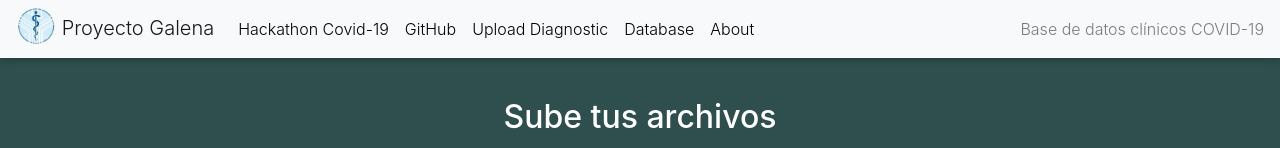
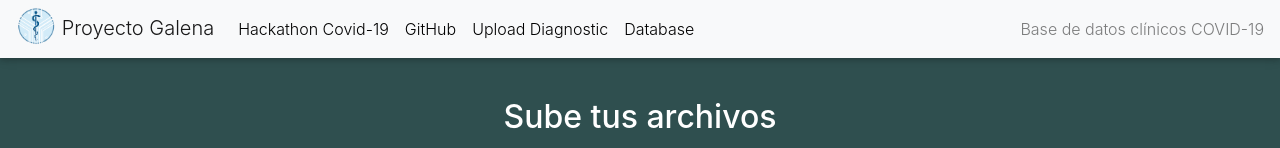
Before and after one commit to PVQRO/galena-client, a React (Create React App) app: page /upload in a window 1280 px wide. Shown: the top 148 px of the page. Built offline with nearby package versions, Linux system fonts and the light colour scheme; no server answers.

Commit message:
Remove about from header

```diff
--- a/src/Components/Header.js
+++ b/src/Components/Header.js
@@ -49,9 +49,9 @@ const Header = (props) => {
             <NavItem>
               <NavLink href="/dashboard">Database</NavLink>
             </NavItem>
-            <NavItem>
+            {/*<NavItem>
               <NavLink href="/about">About</NavLink>
-            </NavItem>
+            </NavItem>*/}
             {/* <UncontrolledDropdown nav inNavbar>
               <DropdownToggle nav caret>
                 Options
```
